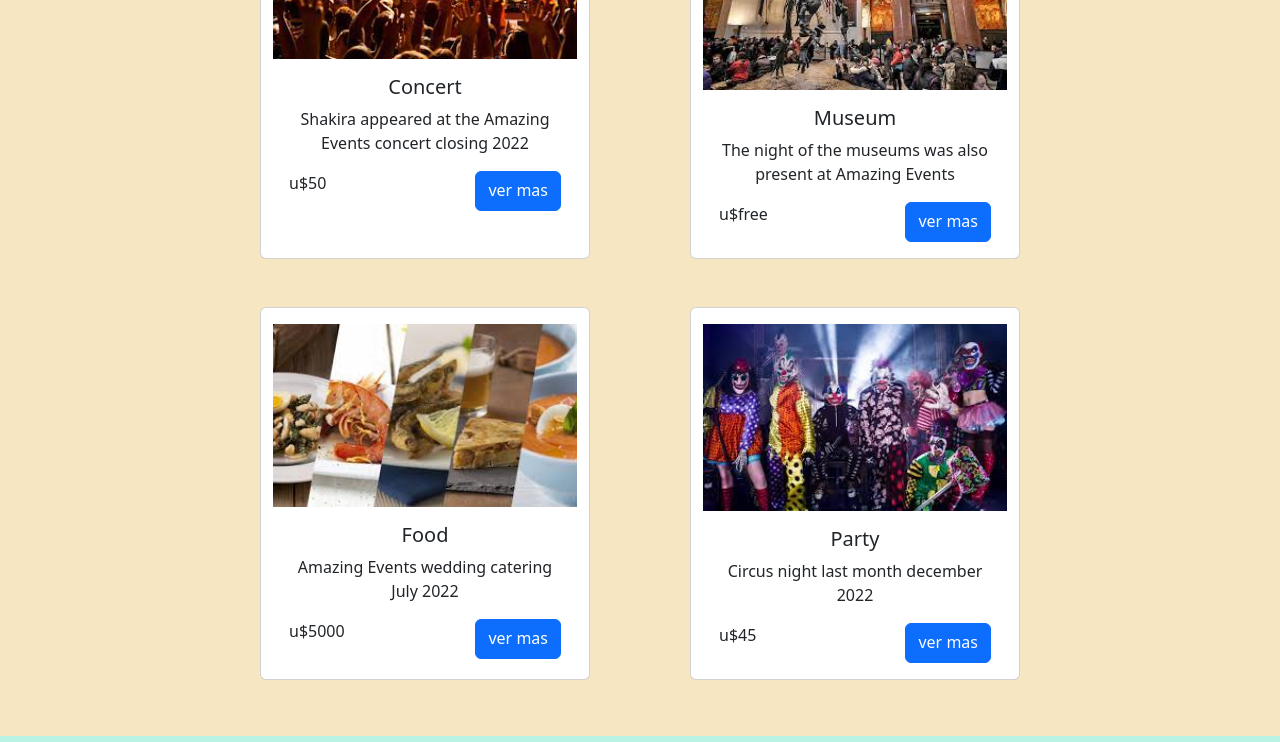
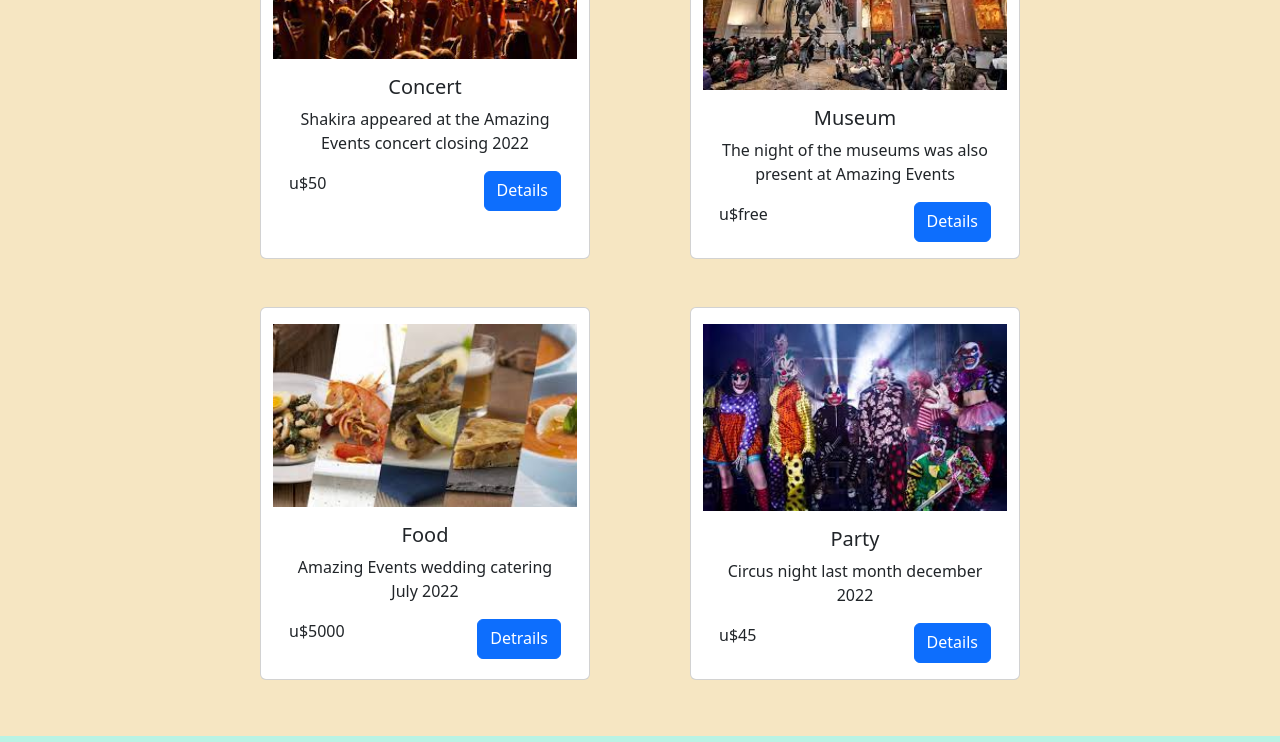
Before and after one commit to stellamibarra/task2_javascript, a plain HTML site: page upcoming.html in a window 1280 px wide. Shown: the part 443-1185 px from the top of the page. Drawn offline with nearby package versions, Linux system fonts and the light colour scheme.

Commit message:
cambio en nombre de ver mas a details

```diff
--- a/upcoming.html
+++ b/upcoming.html
@@ -85,13 +85,13 @@
             <div class="card-group justify-content-evenly">
                 <div class="row p-4">
                     <div class="card text-center" style="width: 18rem">
-                        <img src="./assets/images/Music_Concert.jpg" class="card-img-top" alt="..." />
+                        <img src="./assets/images/Music_Concert.jpg" class="card-img-top" alt="...">
                         <div class="card-body">
                             <h5 class="">Concert</h5>
                             <p class="card-text">Shakira appeared at the Amazing Events concert closing 2022</p>
                             <div class="price d-flex justify-content-between">
                                 <p class="card-text">u$50</p>
-                                <a href="#" class="btn btn-primary">ver mas</a>
+                                <a href="#" class="btn btn-primary">Details</a>
                             </div>
                         </div>
                     </div>
@@ -104,7 +104,7 @@
                             <p class="card-text">The night of the museums was also present at Amazing Events</p>
                             <div class="price d-flex justify-content-between">
                                 <p class="card-text">u$free</p>
-                                <a href="#" class="btn btn-primary">ver mas</a>
+                                <a href="#" class="btn btn-primary">Details</a>
                             </div>
                         </div>
                     </div>
@@ -118,7 +118,7 @@
                                 Amazing Events wedding catering July 2022</p>
                             <div class="price d-flex justify-content-between">
                                 <p class="card-text">u$5000</p>
-                                <a href="#" class="btn btn-primary">ver mas</a>
+                                <a href="#" class="btn btn-primary">Detrails</a>
                             </div>
                         </div>
                     </div>
@@ -131,7 +131,7 @@
                             <p class="card-text">Circus night last month december 2022</p>
                             <div class="price d-flex justify-content-between">
                                 <p class="card-text">u$45</p>
-                                <a href="#" class="btn btn-primary">ver mas</a>
+                                <a href="#" class="btn btn-primary">Details</a>
                             </div>
                         </div>
                     </div>
```
Also changed, not shown: index.html (+4 -4 lines), past.html (+1 -1 lines).
